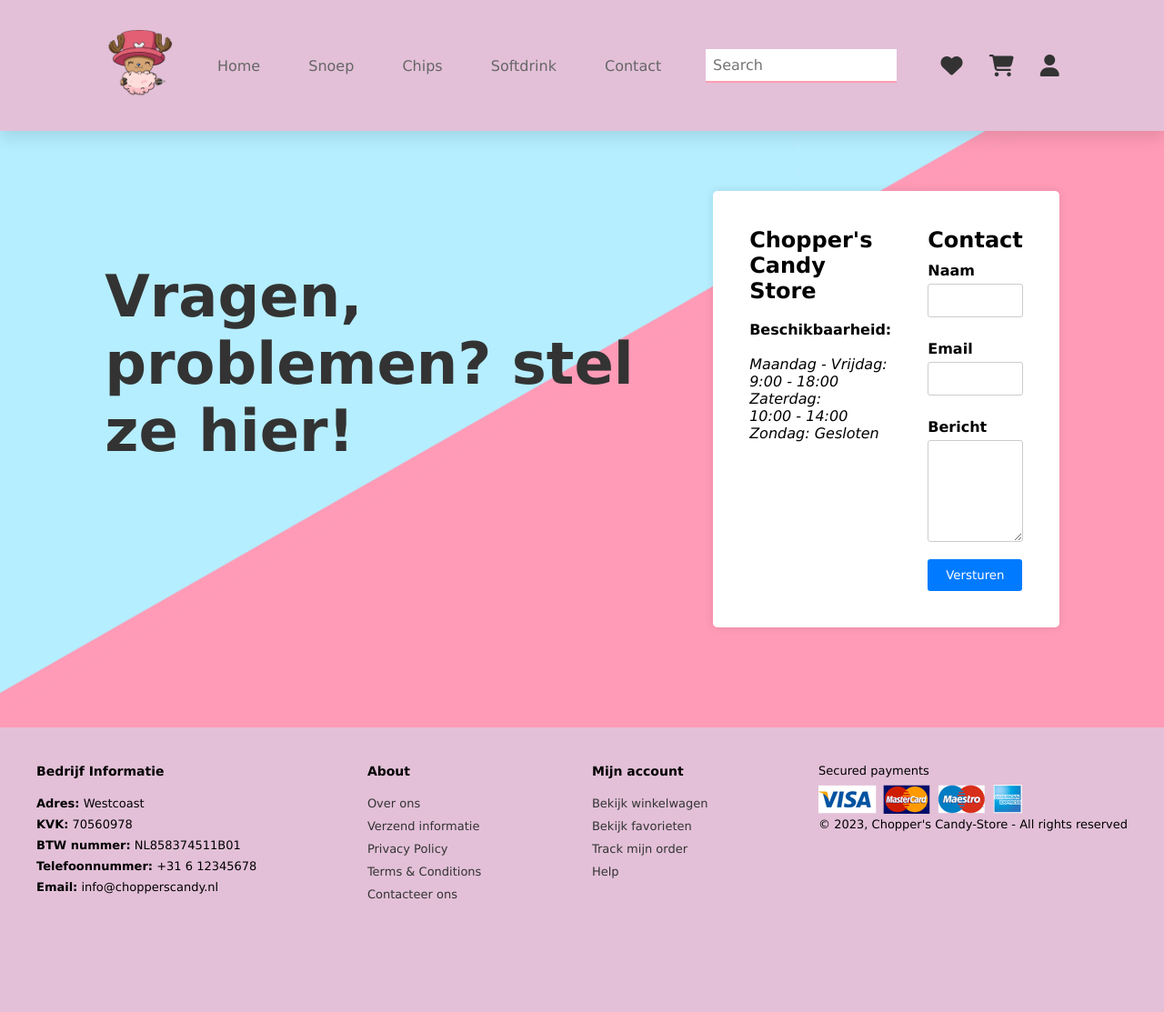
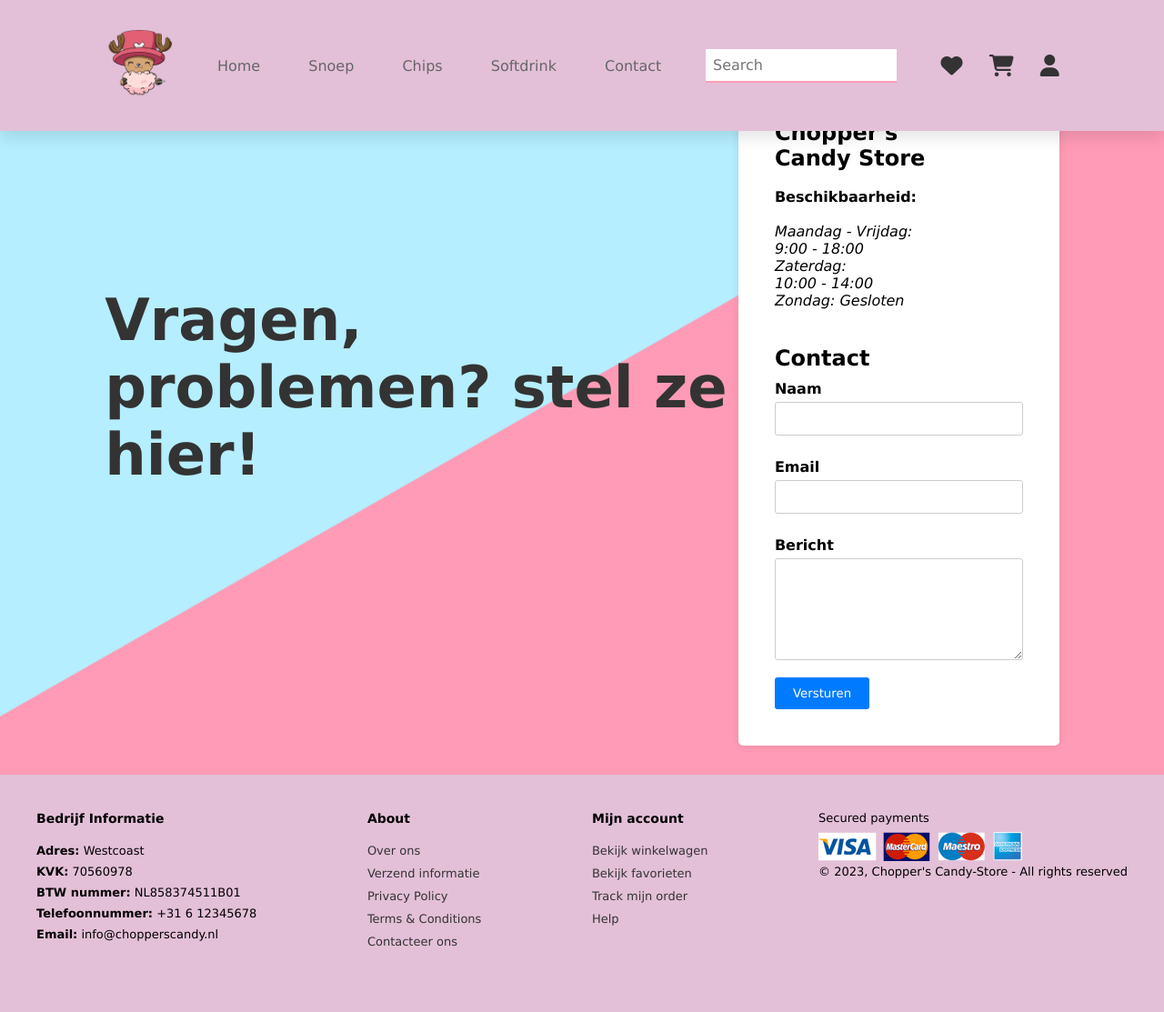
Before and after one commit to Keremttc/Candy-Store-examen-project, a PHP site: page /contact.php in a window 1280 px wide. Shown: the whole page at 91% size. Before the commit the page ends 989 px from the top, so only its background shows below. Run offline with PHP 8.4, Linux system fonts and the light colour scheme.

Commit message:
contact form responsive gemaakt

```diff
--- a/includes/contact_form.php
+++ b/includes/contact_form.php
@@ -1,6 +1,7 @@
 <!DOCTYPE html>
 <html>
 <head>
+    <meta name="viewport" content="width=device-width, initial-scale=1.0">
     <style>
         body {
             font-family: Arial, sans-serif;
@@ -17,7 +18,9 @@
             border-radius: 5px;
             box-shadow: 0 0 10px rgba(0, 0, 0, 0.1);
             display: flex;
-            margin-top:100px;
+            flex-wrap: wrap; /* Added for responsiveness */
+            justify-content: center; /* Center align the content */
+            margin-top: 60px;
         }
 
         #contact-info {
@@ -61,13 +64,22 @@
         button:hover {
             background-color: #0056b3;
         }
+
+        /* Media query voor kleinere schermen */
+        @media (max-width: 768px) {
+            #contact-container {
+                flex-direction: column;
+                max-width: 100%;
+            }
+
+            #contact-info, #contact-form {
+                flex: 1;
+            }
+        }
     </style>
 </head>
 <body>
-
-
-        <!-- Contact form start  -->
-
+    <!-- Contact form start -->
     <div id="contact-container">
         <div id="contact-info">
             <h1>Chopper's <br> Candy Store</h1>
@@ -94,8 +106,6 @@
             </form>
         </div>
     </div>
-
-        <!-- Contact form eind  -->
-
+    <!-- Contact form end -->
 </body>
 </html>
```
